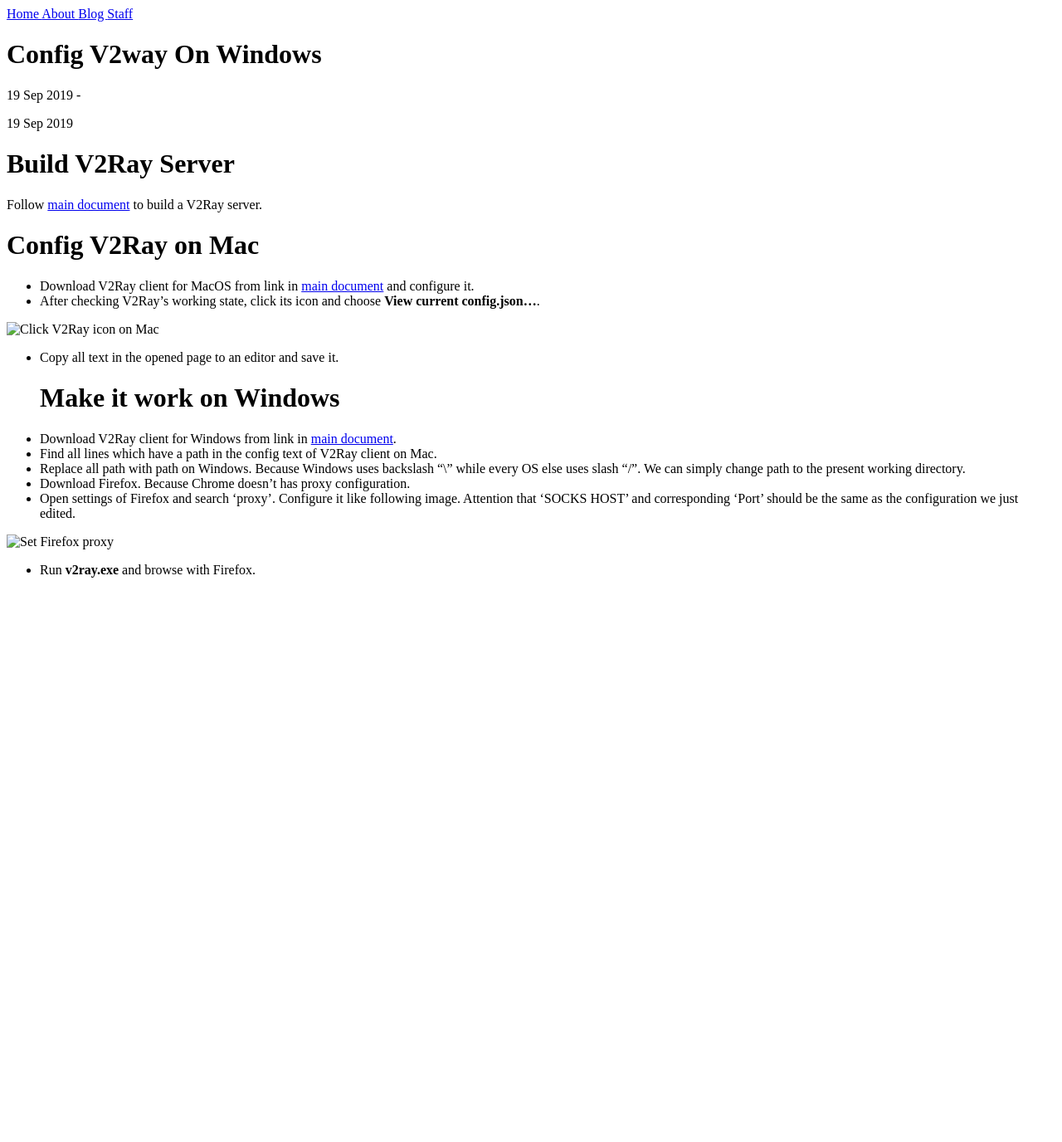
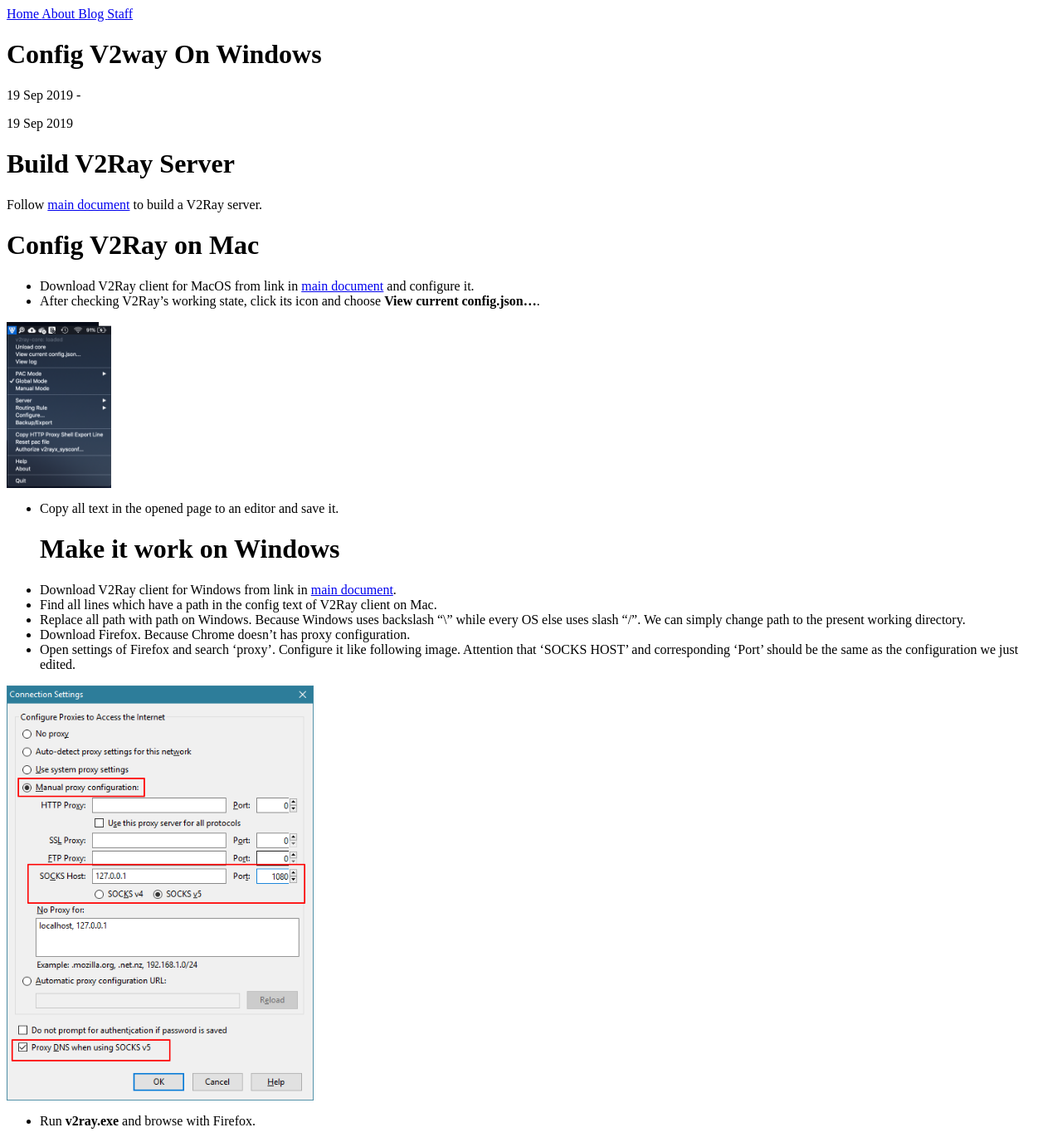
Before and after one commit to Neo-101/Neo-101.github.io, a Jekyll site: the page built from _posts/2019-09-19-config-v2way-on-windows.md, in a window 1280 px wide. Shown: the whole page at 83% size. Built offline with Jekyll 4.4.1, drawn with Linux system fonts in a browser that asks for light colours; before the commit the page ends 900 px from its top, so only the background shows below that.

Commit message:
Edit post about configing V2Ray on Windows.

```diff
--- a/_posts/2019-09-19-config-v2way-on-windows.md
+++ b/_posts/2019-09-19-config-v2way-on-windows.md
@@ -4,7 +4,7 @@
 * Download V2Ray client for MacOS from link in [main document] and configure it.
 * After checking V2Ray's working state, click its icon and choose **View current config.json...**.
 
-![Click V2Ray icon on Mac][click_v2ray_icon_on_mac]
+<img src="/assets/images/click_v2ray_icon_on_mac.png" alt="Cick V2Ray icon on Mac" height="200"/>
 
 * Copy all text in the opened page to an editor and save it.
 # Make it work on Windows
@@ -14,10 +14,8 @@
 * Download Firefox. Because Chrome doesn't has proxy configuration.
 * Open settings of Firefox and search 'proxy'. Configure it like following image. Attention that 'SOCKS HOST' and corresponding 'Port' should be the same as the configuration we just edited.
 
-![Set Firefox proxy][firefox_proxy_setting]
+<img src="/assets/images/firefox_proxy_setting.png" alt="Set Firefox proxy" height="500"/>
 
 * Run **v2ray.exe** and browse with Firefox.
 
 [main document]: https://github.com/Alvin9999/new-pac/wiki/%E8%87%AA%E5%BB%BAv2ray%E6%9C%8D%E5%8A%A1%E5%99%A8%E6%95%99%E7%A8%8B
-[click_v2ray_icon_on_mac]: ../assets/images/click_v2ray_icon_on_mac.png
-[firefox_proxy_setting]: ../assets/images/firefox_proxy_setting.png
```
Also changed, not shown: 2 other files.
